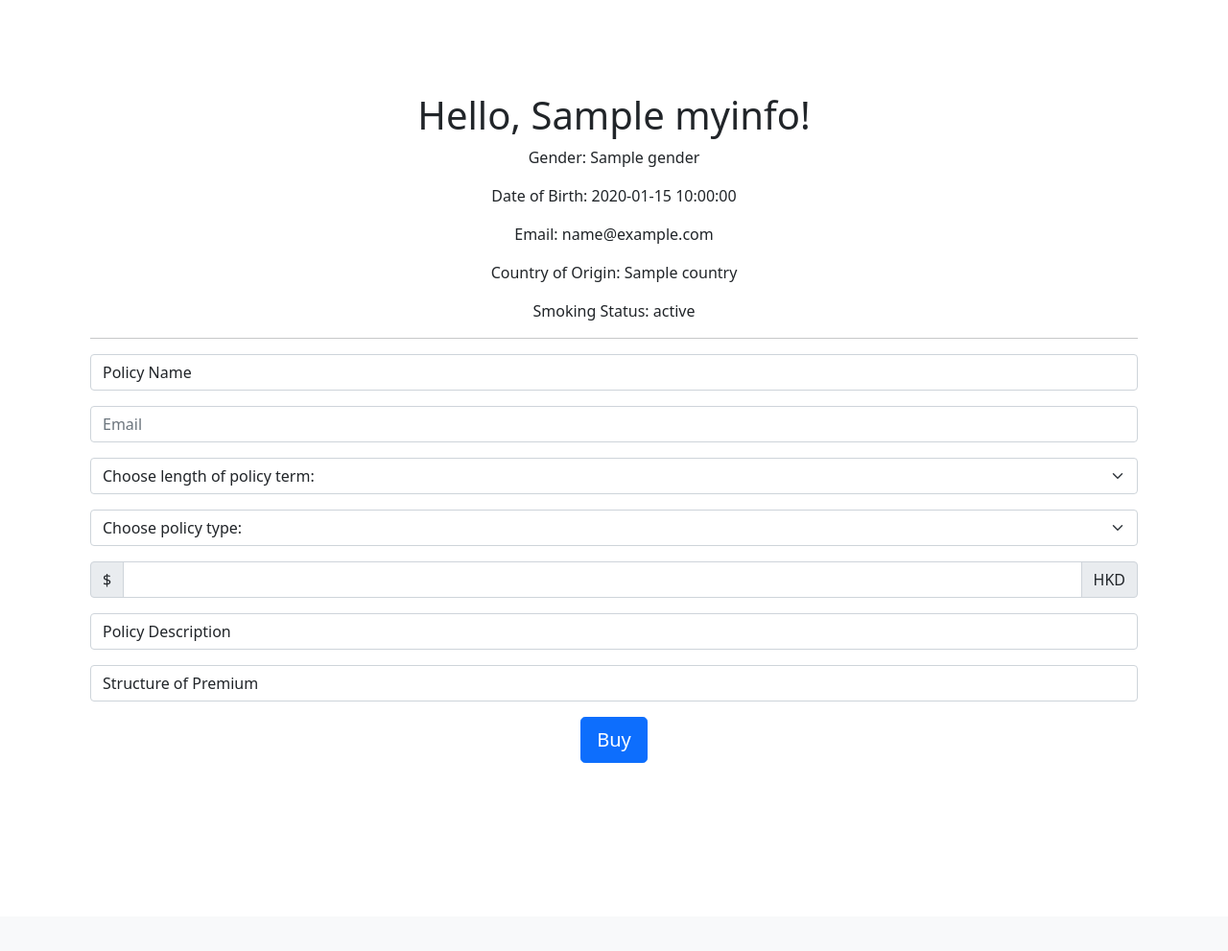
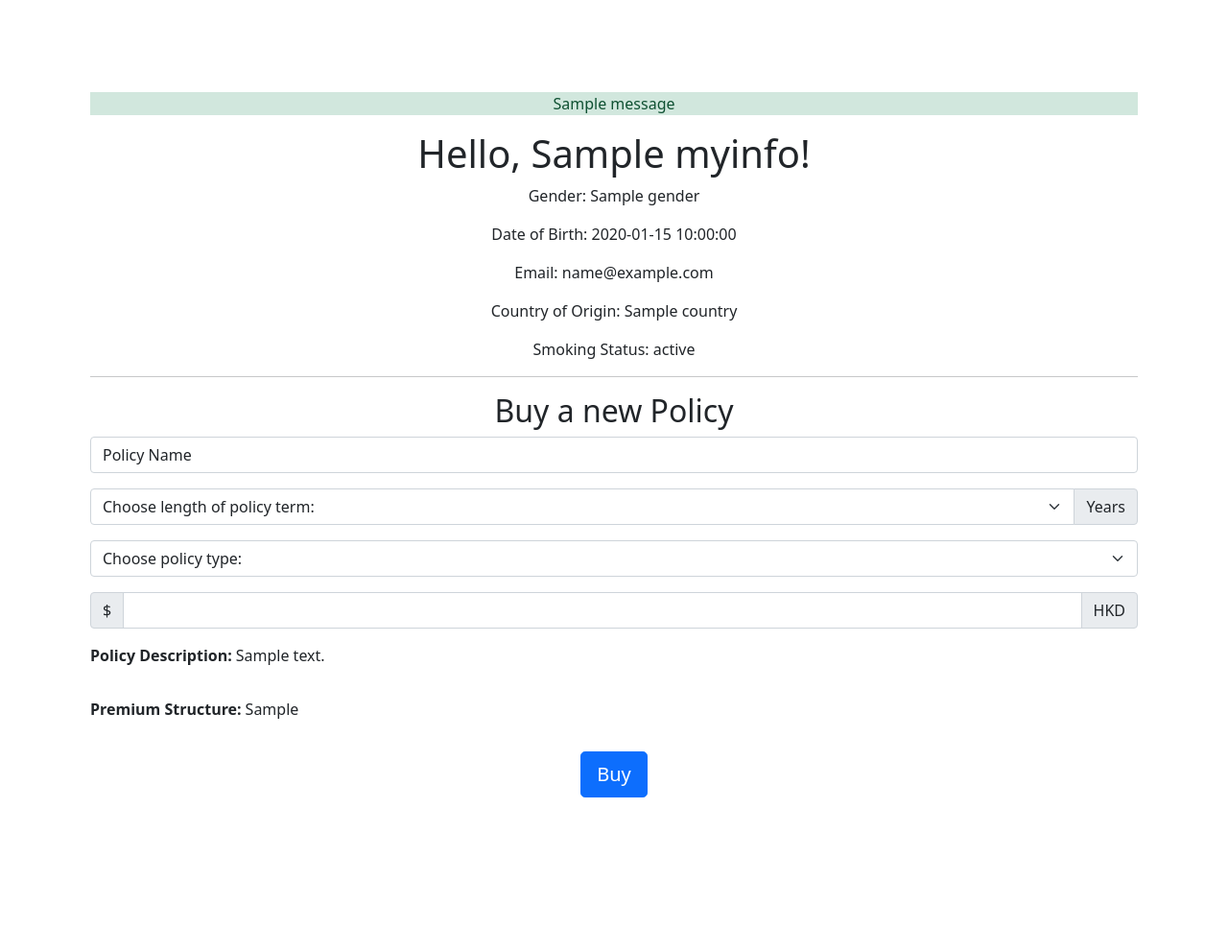
Before and after one commit to DataMeshPoC/Customer, a Flask app: template templates/index.html in a window 1280 px wide. Shown: the part 66-1057 px from the top of the page at 96% size. Before the commit the page ends 861 px from the top, so only its background shows below. Run offline with Flask 2, Linux system fonts and the light colour scheme; the template is opened without the code that fills it: most values are stand-ins (such as "Sample title", 1, 10 or a date in 2020); one stand-in notice (Sample message) is shown; some libraries are stand-ins or nearby versions.

Commit message:
add policy schema, update index.html, update app and producer

```diff
--- a/app.py
+++ b/app.py
@@ -1,20 +1,14 @@
 import email
-import os
-import sys
 import producer
-from unicodedata import name
-import subprocess
+
 from helpers import login_required, apology
 import logging
 from flask import Flask, flash, jsonify, redirect, render_template, request, session, url_for
 from flask_session import Session
-from tempfile import mkdtemp
 from werkzeug.exceptions import default_exceptions, HTTPException, InternalServerError
 from threading import Event
-import signal
 import pyodbc
-import pysftp
-import pandas as pd
+
 
 # Configure application
 app = Flask(__name__, template_folder='templates')
@@ -27,7 +21,10 @@ app.config["SESSION_PERMANENT"] = False
 app.debug = True
 app.config["SESSION_TYPE"] = "filesystem"
 Session(app)
-
+premium_structure = "Premium is varied by factors including but not limited to " \
+                    "Insured's age, gender, smoking habit, health..."
+policy_description = "Lorem ipsum dolor sit amet, consectetur adipiscing elit. " \
+                      "In sed massa sed dui faucibus vestibulum in quis urna. Ut tristique."
 INTERRUPT_EVENT = Event()
 
 logging.basicConfig(level=logging.DEBUG)
@@ -38,6 +35,7 @@ if __name__ == "__main__":
     app.debug = True
     app.run()
 
+
 @app.after_request
 def after_request(response):
     """Ensure responses aren't cached"""
@@ -46,12 +44,14 @@ def after_request(response):
     response.headers["Pragma"] = "no-cache"
     return response
 
+
 @app.route("/", methods=["GET", "POST"])
 @login_required
 def index():
     if request.method == "GET":
 #     consumes the users' data and renders it onto the index page
        # DB CONFIG for index
+        # eu@yahoo.couk
         server = 'hk-mc-fc-data.database.windows.net'
         database = 'hk-mc-fc-data-training'
         username = 'server_admin'
@@ -62,22 +62,26 @@ def index():
         sql = f"SELECT * FROM dbo.Customer WHERE email = '{session.get('info')[4]}'"
         myinfo = cursor.execute(sql).fetchone()
 
-        return render_template("index.html", myinfo=myinfo)
+        return render_template("index.html", myinfo=myinfo, premium_structure=premium_structure,
+                               policy_description=policy_description)
 
 #     Posting to the topic for buying
     if request.method == "POST":
-        term = request.form.get('term')
-        premiumpayment = request.form.get('premiumpayment')
-        email = request.form.get('email')
-        premiumstructure = request.form.get('premiumstructure')
-        desc = request.form.get('desc')
-        ctype = request.form.get('ctype')
-        name = request.form.get('name')
-        cus_id = request.form.get('cus_id')
+        kwargs = {
+            'term': request.form.get('term')+'y',
+            'premiumpayment': request.form.get('premiumpayment'),
+            'email': session.get('info')[4],
+            'premiumstructure': premium_structure,
+            'desc': policy_description,
+            'ctype': request.form.get('ctype'),
+            'name': request.form.get('name'),
+            'cus_id': session.get('info')[0]
+        }
 
-        flash("Bought!")
-        prod = producer.main(cus_id, email, term, ctype, name, desc, premiumpayment, premiumstructure)
-        return render_template("index.html")
+        flash("Congratulation! You've bought a new Policy.", category='success')
+        prod = producer.main(**kwargs)
+        return render_template("index.html", myinfo=session.get('info'), premium_structure=premium_structure,
+                               policy_description=policy_description)
 
 
 @app.route("/login", methods=["GET", "POST"])
--- a/templates/index.html
+++ b/templates/index.html
@@ -8,6 +8,13 @@
 
 {% block main %}
 <main class="container py-5 text-center">
+    {% with messages = get_flashed_messages(category_filter=['success']) %}
+        {% if messages %}
+           {% for message in messages %}
+                <p class=alert-success>{{ message }}</p>
+           {% endfor %}
+        {% endif %}
+    {% endwith %}
     <div>
         <h1>
             Hello, {{ myinfo.name }}!
@@ -22,26 +29,27 @@
     </div>
     <hr>
     <div>
+        <h2>Buy a new Policy</h2>
+    </div>
+    <div>
         <form action="/" method="post">
             <div class="input-group mb-3">
                 <input type="text" autocomplete="off" class="form-control" aria-label="Name" aria-describedby="Name" id="name" name="name" type="text" value="Policy Name">
               </div>
               <div class="input-group mb-3">
-                <input type="email" class="form-control" placeholder="Email" aria-label="Recipient's email" aria-describedby="emailS" id="email" name="email" autocomplete="off">
-              </div>
-              <div class="input-group mb-3">
                 <select class="form-select" id="Term" name="term" aria-label="Policy Term">
                   <option selected>Choose length of policy term: </option>
-                  <option value="1">5</option>
-                  <option value="2">10</option>
-                  <option value="3">15</option>
+                  <option value="5">5</option>
+                  <option value="10">10</option>
+                  <option value="15">15</option>
                 </select>
+                    <span class="input-group-text">Years</span>
               </div>
               <div class="input-group mb-3">
                 <select class="form-select" id="ctype" name="ctype" aria-label="Policy Type">
                   <option selected>Choose policy type: </option>
-                  <option value="1">Life</option>
-                  <option value="2">Medical</option>
+                  <option value="Life">Life</option>
+                  <option value="Medical">Medical</option>
                 </select>
               </div>
 
@@ -51,10 +59,12 @@
                 <span class="input-group-text">HKD</span>
               </div>
               <div class="input-group mb-3">
-                <input type="text" autocomplete="off" class="form-control" aria-label="Description" aria-describedby="Description" id="desc" name="desc" type="text" value="Policy Description"">
+                  <span><strong>Policy Description:  </strong></span>
+                  <p style="padding-left: 5px" name="policydescription"> {{policy_description}} </p>
               </div>
               <div class="input-group mb-3">
-                <input type="text" autocomplete="off" class="form-control" aria-label="Premium Structure" aria-describedby="Structure of Premium" id="premiumstructure" name="premiumstructure" type="text" value="Structure of Premium"">
+                  <span><strong>Premium Structure:  </strong></span>
+                  <p style="padding-left: 5px" name="premiumstructure"> {{premium_structure}} </p>
               </div>
 
             <div class="mb-3">
```
Also changed, not shown: producer.py (+6 -14 lines), 1 other file.
